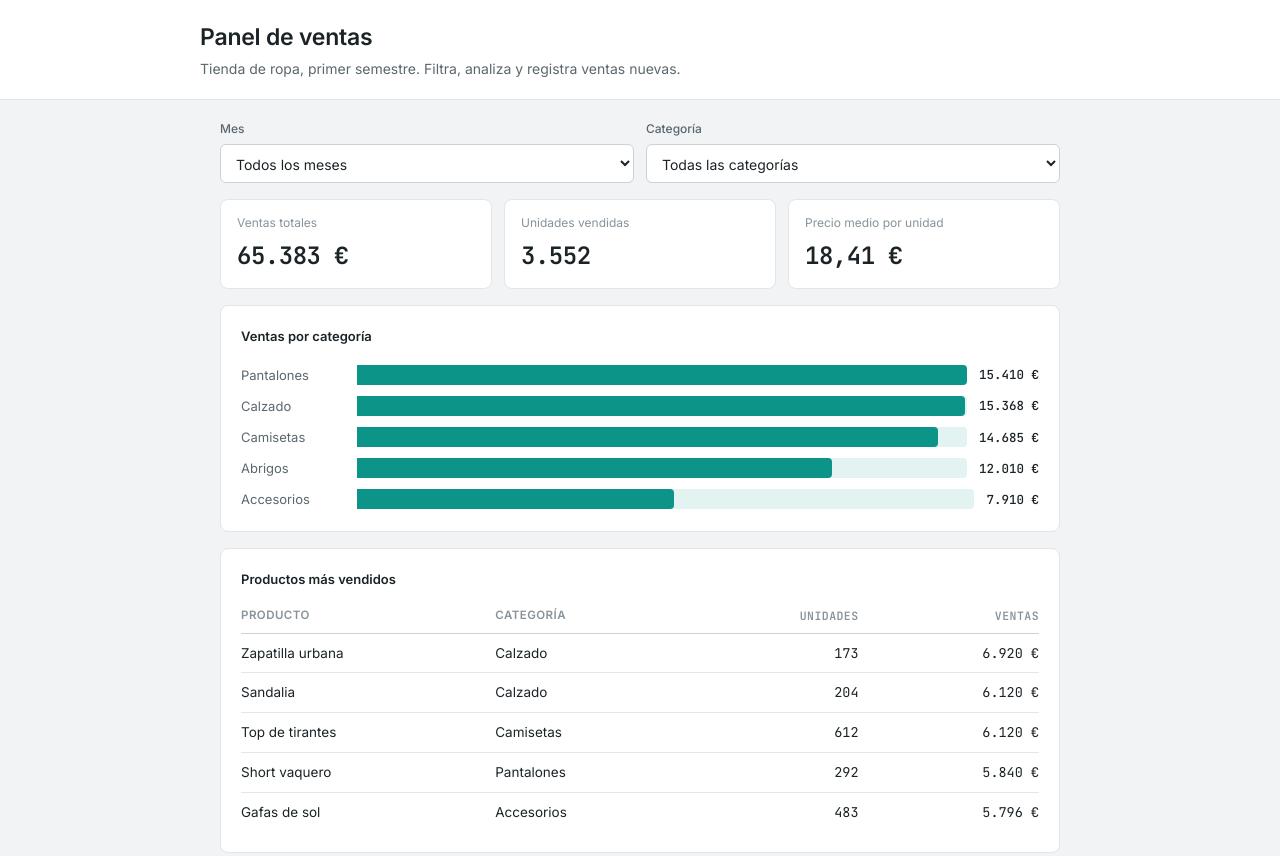
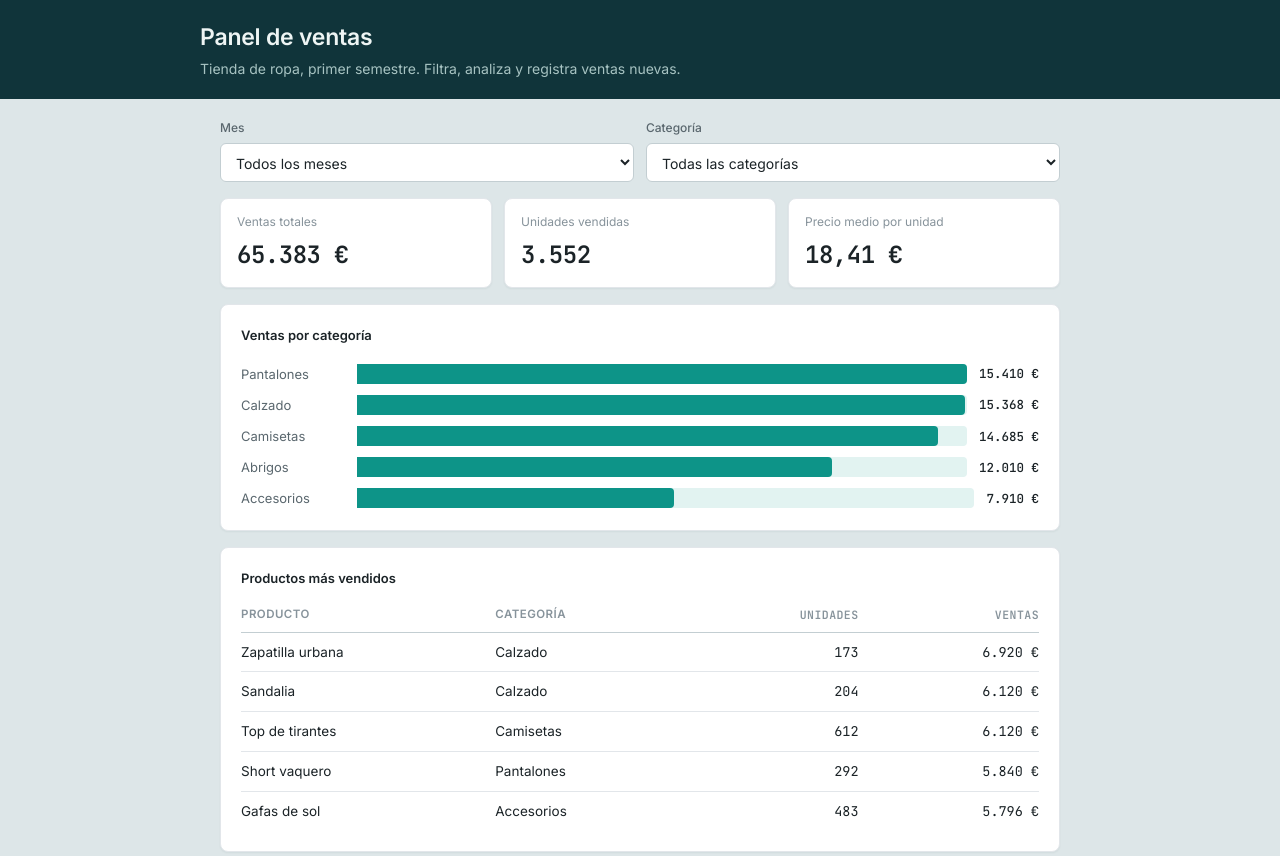
Before and after one commit to claudia-ortegamartin/panel-ventas, a plain HTML site: page index.html in a window 1280 px wide. Shown: the top 856 px of the page. Drawn offline with Linux system fonts and the light colour scheme.

Commit message:
style: barra oscura y lienzo gris para separar las tarjetas del fondo

```diff
--- a/css/styles.css
+++ b/css/styles.css
@@ -1,13 +1,16 @@
 /* Identidad: herramienta de analitica. Fondo claro, mucha densidad de dato,
    acento verde azulado distinto al del resto de proyectos. */
 :root {
-  --bg: #f1f3f5;
+  /* Tres niveles a proposito: barra oscura, lienzo gris y tarjetas blancas.
+     Si el lienzo fuese casi blanco, las tarjetas no se despegarian del fondo. */
+  --bar: #10343a;
+  --bg: #dde6e8;
   --surface: #ffffff;
   --ink: #1b2327;
   --ink-soft: #5a676e;
   --ink-muted: #87939b;
   --line: #e2e6ea;
-  --line-strong: #cbd2d8;
+  --line-strong: #c3ced2;
   /* Color de dato: validado sobre superficie clara. Mas saturado que el cromo
      de interfaz, que si no las barras se leen grises. */
   --data: #0d9488;
@@ -28,8 +31,8 @@ body {
 }
 
 .topbar {
-  background: var(--surface);
-  border-bottom: 1px solid var(--line);
+  background: var(--bar);
+  color: #eef5f4;
   padding: 20px;
 }
 
@@ -48,7 +51,7 @@ body {
 .lead {
   margin: 0;
   font-size: 14px;
-  color: var(--ink-soft);
+  color: #a7c3c2;
 }
 
 .app {
@@ -104,6 +107,7 @@ input:focus-visible {
   border: 1px solid var(--line);
   border-radius: 8px;
   padding: 14px 16px;
+  box-shadow: 0 1px 2px rgba(16, 52, 58, 0.06);
 }
 
 .kpi-label {
@@ -126,6 +130,7 @@ input:focus-visible {
   border-radius: 8px;
   padding: 20px;
   margin-bottom: 16px;
+  box-shadow: 0 1px 2px rgba(16, 52, 58, 0.06);
 }
 
 .panel-title {
```
